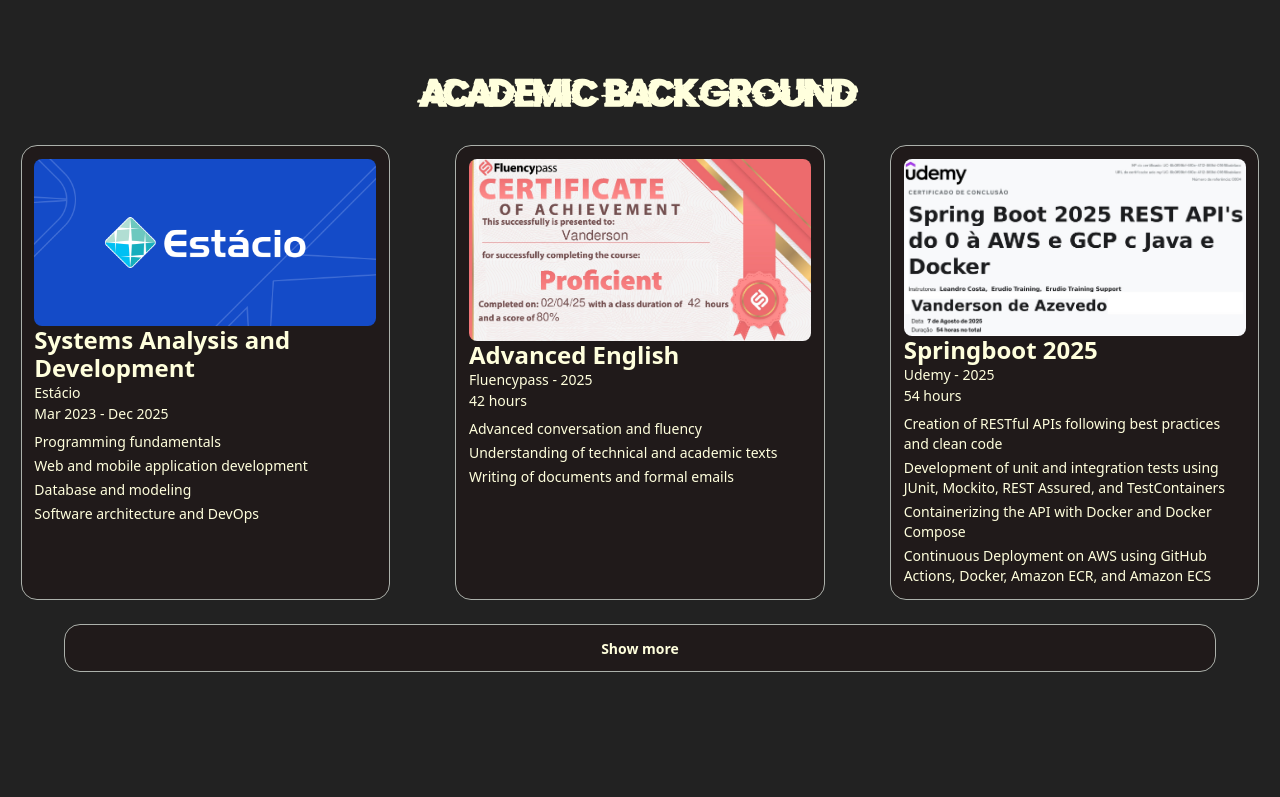
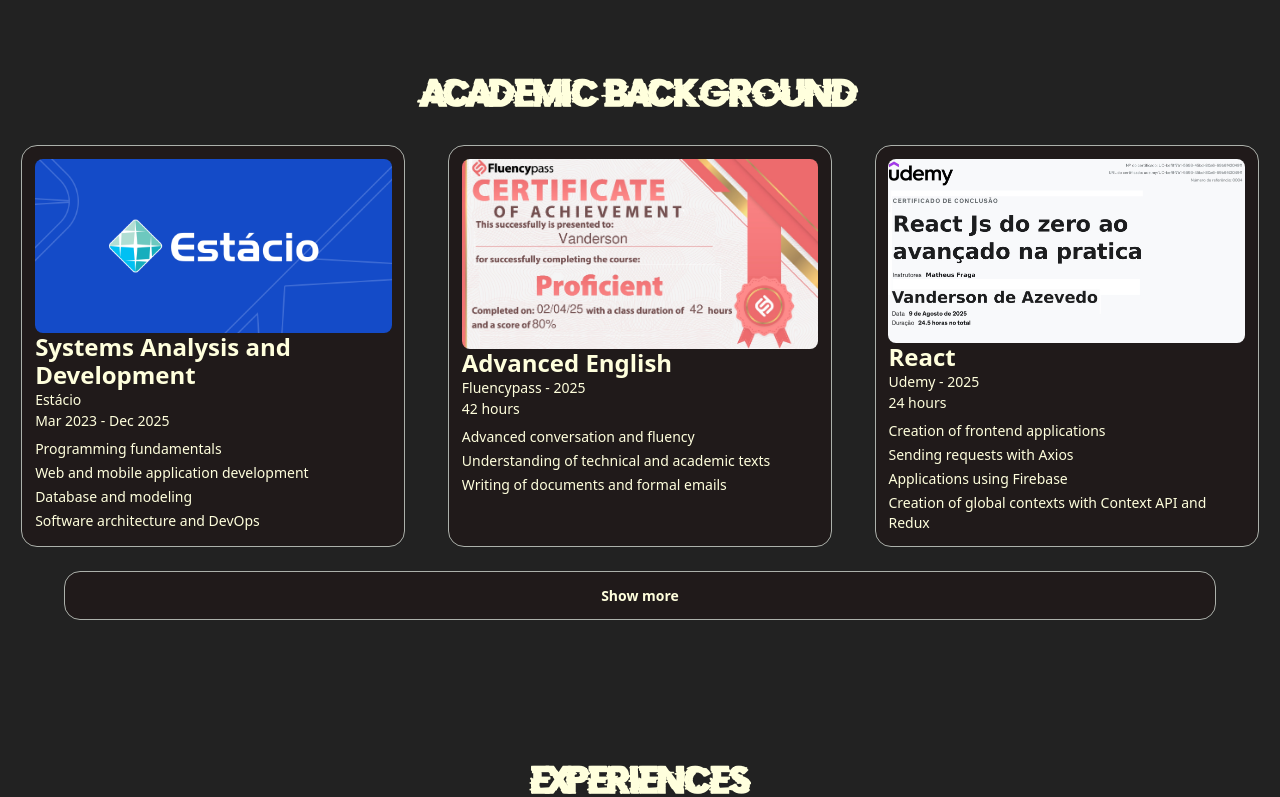
Before and after one commit to vazvdr/Portifolio-Vanderson, a React (Vite) app: page / in a window 1280 px wide. Shown: the part 630-1427 px from the top of the page. Built offline with nearby package versions, Linux system fonts and the light colour scheme.

Commit message:
Sending new certification course

```diff
--- a/src/Pages/Formacao.jsx
+++ b/src/Pages/Formacao.jsx
@@ -7,6 +7,7 @@
 import Linux from "../assets/Linux.jpg";
 import English from "../assets/Proficient-English.jpg";
 import Spring from '../assets/Spring2025.jpg';
+import ReactCourse from '../assets/React.jpg';
 
 const Formacao = () => {
   const { t } = useTranslation();
@@ -58,6 +59,7 @@
   const cursos = [
     { img: Estacio, titulo: "formacao.cardCollege.titulo", instituicao: "formacao.cardCollege.subtitulo", periodo: "formacao.cardCollege.periodo", descricao: "formacao.cardCollege.descricao" },
     { img: English, titulo: "formacao.cardEnglish.titulo", instituicao: "formacao.cardEnglish.subtitulo", periodo: "formacao.cardEnglish.periodo", descricao: "formacao.cardEnglish.descricao" },
+    { img: ReactCourse, titulo: "formacao.cardReact.titulo", instituicao: "formacao.cardReact.subtitulo", periodo: "formacao.cardReact.periodo", descricao: "formacao.cardReact.descricao" },
     { img: Spring, titulo: "formacao.cardSpring.titulo", instituicao: "formacao.cardSpring.subtitulo", periodo: "formacao.cardSpring.periodo", descricao: "formacao.cardSpring.descricao" },
     { img: Docker, titulo: "formacao.cardDocker.titulo", instituicao: "formacao.cardDocker.subtitulo", periodo: "formacao.cardDocker.periodo", descricao: "formacao.cardDocker.descricao" },
     { img: Tailwind, titulo: "formacao.cardTailwind.titulo", instituicao: "formacao.cardTailwind.subtitulo", periodo: "formacao.cardTailwind.periodo", descricao: "formacao.cardTailwind.descricao" },
@@ -79,7 +81,7 @@
         {t("formacao.titulo")}
       </h1>
 
-      <div className="grid grid-cols-1 md:grid-cols-2 lg:grid-cols-3 gap-6">
+      <div className="grid grid-cols-1 md:grid-cols-2 lg:grid-cols-3 gap-4 gap-x-0">
         {(showAll ? cursos : cursos.slice(0, visibleCards)).map((curso, index) => (
           <div
             key={index}
--- a/src/locales/en.json
+++ b/src/locales/en.json
@@ -51,6 +51,17 @@
         "Advanced conversation and fluency",
         "Understanding of technical and academic texts",
         "Writing of documents and formal emails"
+      ]
+    },
+    "cardReact": {
+      "titulo": "React",
+      "subtitulo": "Udemy - 2025",
+      "periodo": "24 hours",
+      "descricao": [
+        "Creation of frontend applications",
+        "Sending requests with Axios",
+        "Applications using Firebase",
+        "Creation of global contexts with Context API and Redux"
       ]
     },
     "cardSpring": {
--- a/src/locales/pt.json
+++ b/src/locales/pt.json
@@ -51,6 +51,17 @@
         "Conversação e fluência avançada",
         "Compreensão de textos técnicos e acadêmicos",
         "Redação de documentos e e-mails formais"
+      ]
+    },
+    "cardReact": {
+      "titulo": "React",
+      "subtitulo": "Udemy - 2025",
+      "periodo": "24 horas",
+      "descricao": [
+        "Criação de aplicações frontend",
+        "Envio de requisições com axios",
+        "Aplicações usando Firebase",
+        "Criação de contextos globais com Context API e Redux"
       ]
     },
     "cardSpring": {
```
Also changed, not shown: src/assets/React.jpg (added).
